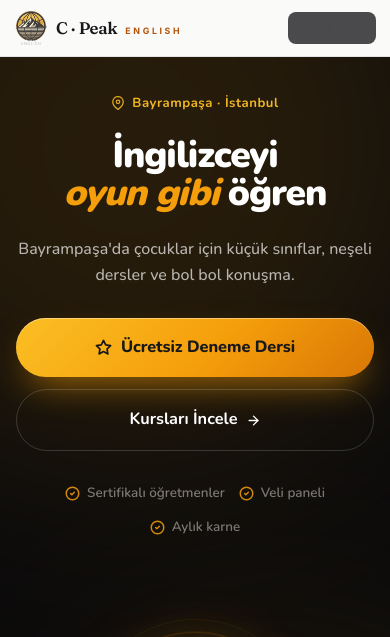
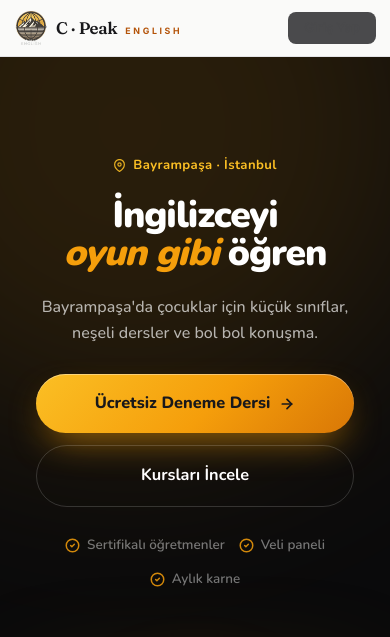
Before and after one commit to salonvestel99-cyber/cpeak-panel, a Flask app: page / in a window 390 px wide. Shown: the top 637 px of the page. Run offline with Flask 3, Linux system fonts and the light colour scheme; some libraries are stand-ins or nearby versions; grey boxes are pictures that could not be loaded.

Commit message:
ui(hero): StudyPilot yapısı + marka renkleri
- 2 kolon hero: sol metin + sağ görsel slotu
- Altında 3 özellik kartı (yaş grupları)
- static/hero-kids.png varsa otomatik gösterilir
- Yoksa amber gradient daire fallback
- Nunito rounded tipografi
- Otomatik yama: hero_study.py

```diff
--- a/templates/index.html
+++ b/templates/index.html
@@ -109,232 +109,307 @@
 </header>
 
 <main class="cpk-main">
-<section class="cpk-hero cpk-hero-clean">
+<section class="cpk-hero cpk-hero-study">
   <link rel="stylesheet"
         href="https://fonts.googleapis.com/css2?family=Nunito:wght@400;500;600;700;800;900&display=swap">
-  <script src="https://unpkg.com/@lottiefiles/lottie-player@latest/dist/lottie-player.js"></script>
 
-  <div class="cpk-hc-bg" aria-hidden="true">
-    <span class="cpk-hc-glow cpk-hc-glow-1"></span>
-    <span class="cpk-hc-glow cpk-hc-glow-2"></span>
+  <div class="cpk-hs-bg" aria-hidden="true">
+    <span class="cpk-hs-glow cpk-hs-glow-1"></span>
+    <span class="cpk-hs-glow cpk-hs-glow-2"></span>
   </div>
 
-  <div class="cpk-hc-inner">
-    <div class="cpk-hc-left">
-      <span class="cpk-hc-eyebrow">
-        <svg viewBox="0 0 24 24" width="14" height="14" fill="none" stroke="currentColor"
-             stroke-width="2.2" stroke-linecap="round" stroke-linejoin="round" aria-hidden="true">
+  <!-- ========== HERO ========== -->
+  <div class="cpk-hs-hero">
+    <div class="cpk-hs-hero-inner">
+
+      <!-- SOL -->
+      <div class="cpk-hs-left">
+        <span class="cpk-hs-eyebrow">
+          <svg viewBox="0 0 24 24" width="13" height="13" fill="none"
+               stroke="currentColor" stroke-width="2.2" stroke-linecap="round"
+               stroke-linejoin="round" aria-hidden="true">
             <path d="M21 10c0 7-9 13-9 13S3 17 3 10a9 9 0 0 1 18 0z"/>
             <circle cx="12" cy="10" r="3"/>
           </svg>
           Bayrampaşa · İstanbul
         </span>
 
-      <h1 class="cpk-hc-title">
+        <h1 class="cpk-hs-title">
           İngilizceyi<br>
           <em>oyun gibi</em> öğren
         </h1>
 
-      <p class="cpk-hc-lead">
+        <p class="cpk-hs-lead">
           Bayrampaşa'da çocuklar için küçük sınıflar,
           neşeli dersler ve bol bol konuşma.
         </p>
 
-      <div class="cpk-hc-cta">
-        <a href="/iletisim" class="cpk-hc-btn">
-          <svg viewBox="0 0 24 24" width="17" height="17" fill="none" stroke="currentColor"
-               stroke-width="2.4" stroke-linecap="round" stroke-linejoin="round" aria-hidden="true">
-            <polygon points="12 2 15.09 8.26 22 9.27 17 14.14 18.18 21.02 12 17.77 5.82 21.02 7 14.14 2 9.27 8.91 8.26 12 2"/>
-          </svg>
-          <span>Ücretsiz Deneme Dersi</span>
-        </a>
-        <a href="/kurslar" class="cpk-hc-btn-ghost">
-          Kursları İncele
-          <svg viewBox="0 0 24 24" width="15" height="15" fill="none" stroke="currentColor"
-               stroke-width="2.2" stroke-linecap="round" stroke-linejoin="round" aria-hidden="true">
+        <div class="cpk-hs-cta">
+          <a href="/iletisim" class="cpk-hs-btn">
+            Ücretsiz Deneme Dersi
+            <svg viewBox="0 0 24 24" width="16" height="16" fill="none"
+                 stroke="currentColor" stroke-width="2.6" stroke-linecap="round"
+                 stroke-linejoin="round" aria-hidden="true">
               <line x1="5" y1="12" x2="19" y2="12"/>
               <polyline points="12 5 19 12 12 19"/>
             </svg>
           </a>
+          <a href="/kurslar" class="cpk-hs-btn-ghost">
+            Kursları İncele
+          </a>
         </div>
 
-      <ul class="cpk-hc-trust">
+        <ul class="cpk-hs-trust">
           <li>
-          <svg viewBox="0 0 24 24" width="15" height="15" fill="none" stroke="currentColor"
-               stroke-width="2.4" stroke-linecap="round" stroke-linejoin="round" aria-hidden="true">
-            <path d="M9 12l2 2 4-4"/>
-            <circle cx="12" cy="12" r="10"/>
+            <svg viewBox="0 0 24 24" width="15" height="15" fill="none"
+                 stroke="currentColor" stroke-width="2.4" stroke-linecap="round"
+                 stroke-linejoin="round" aria-hidden="true">
+              <path d="M9 12l2 2 4-4"/><circle cx="12" cy="12" r="10"/>
             </svg>
             Sertifikalı öğretmenler
           </li>
           <li>
-          <svg viewBox="0 0 24 24" width="15" height="15" fill="none" stroke="currentColor"
-               stroke-width="2.4" stroke-linecap="round" stroke-linejoin="round" aria-hidden="true">
-            <path d="M9 12l2 2 4-4"/>
-            <circle cx="12" cy="12" r="10"/>
+            <svg viewBox="0 0 24 24" width="15" height="15" fill="none"
+                 stroke="currentColor" stroke-width="2.4" stroke-linecap="round"
+                 stroke-linejoin="round" aria-hidden="true">
+              <path d="M9 12l2 2 4-4"/><circle cx="12" cy="12" r="10"/>
             </svg>
             Veli paneli
           </li>
           <li>
-          <svg viewBox="0 0 24 24" width="15" height="15" fill="none" stroke="currentColor"
-               stroke-width="2.4" stroke-linecap="round" stroke-linejoin="round" aria-hidden="true">
-            <path d="M9 12l2 2 4-4"/>
-            <circle cx="12" cy="12" r="10"/>
+            <svg viewBox="0 0 24 24" width="15" height="15" fill="none"
+                 stroke="currentColor" stroke-width="2.4" stroke-linecap="round"
+                 stroke-linejoin="round" aria-hidden="true">
+              <path d="M9 12l2 2 4-4"/><circle cx="12" cy="12" r="10"/>
             </svg>
             Aylık karne
           </li>
         </ul>
       </div>
 
-    <div class="cpk-hc-right">
-      <!-- LOTTIE SLOT: URL'yi buraya koy -->
-      <lottie-player
-        id="cpk-hero-lottie"
-        src=""
-        background="transparent"
-        speed="1"
-        loop
-        autoplay
-        class="cpk-hc-lottie"
-        style="display:none;">
-      </lottie-player>
-
-      <!-- Fallback: Lottie URL yoksa görünen organik orb -->
-      <div class="cpk-hc-orb" id="cpk-hero-orb" aria-hidden="true">
-        <span class="cpk-hc-orb-inner"></span>
-        <span class="cpk-hc-orb-ring cpk-hc-orb-ring-1"></span>
-        <span class="cpk-hc-orb-ring cpk-hc-orb-ring-2"></span>
-        <span class="cpk-hc-orb-dot cpk-hc-orb-dot-1"></span>
-        <span class="cpk-hc-orb-dot cpk-hc-orb-dot-2"></span>
+      <!-- SAĞ: görsel slotu -->
+      <div class="cpk-hs-right" aria-hidden="true">
+        <div class="cpk-hs-scene">
+          <!-- Görsel varsa görünür -->
+          <div class="cpk-hs-img" id="cpk-hs-img"></div>
+          <!-- Fallback daire -->
+          <div class="cpk-hs-circle">
+            <span class="cpk-hs-circle-inner"></span>
+            <span class="cpk-hs-circle-ring cpk-hs-r1"></span>
+            <span class="cpk-hs-circle-ring cpk-hs-r2"></span>
           </div>
         </div>
       </div>
 
+    </div>
+  </div>
+
+  <!-- ========== FEATURE KARTLARI ========== -->
+  <div class="cpk-hs-features">
+    <div class="cpk-hs-features-inner">
+
+      <a href="/kurslar" class="cpk-hs-card">
+        <span class="cpk-hs-card-icon cpk-ic-1">
+          <svg viewBox="0 0 24 24" width="26" height="26" fill="none"
+               stroke="currentColor" stroke-width="2" stroke-linecap="round"
+               stroke-linejoin="round" aria-hidden="true">
+            <path d="M2 3h6a4 4 0 0 1 4 4v14a3 3 0 0 0-3-3H2z"/>
+            <path d="M22 3h-6a4 4 0 0 0-4 4v14a3 3 0 0 1 3-3h7z"/>
+          </svg>
+        </span>
+        <h3 class="cpk-hs-card-title">İlkokul</h3>
+        <p class="cpk-hs-card-desc">
+          Oyunlarla, şarkılarla, hikayelerle İngilizceye ilk adım.
+        </p>
+        <span class="cpk-hs-card-more">
+          Detay
+          <svg viewBox="0 0 24 24" width="13" height="13" fill="none"
+               stroke="currentColor" stroke-width="2.6" stroke-linecap="round"
+               stroke-linejoin="round" aria-hidden="true">
+            <line x1="5" y1="12" x2="19" y2="12"/>
+            <polyline points="12 5 19 12 12 19"/>
+          </svg>
+        </span>
+      </a>
+
+      <a href="/kurslar" class="cpk-hs-card">
+        <span class="cpk-hs-card-icon cpk-ic-2">
+          <svg viewBox="0 0 24 24" width="26" height="26" fill="none"
+               stroke="currentColor" stroke-width="2" stroke-linecap="round"
+               stroke-linejoin="round" aria-hidden="true">
+            <path d="M12 2l3 7h7l-5.5 4.5L18 21l-6-3.5L6 21l1.5-7.5L2 9h7z"/>
+          </svg>
+        </span>
+        <h3 class="cpk-hs-card-title">Ortaokul</h3>
+        <p class="cpk-hs-card-desc">
+          Konuşma odaklı dersler, düzenli seviye takibi, sınav hazırlığı.
+        </p>
+        <span class="cpk-hs-card-more">
+          Detay
+          <svg viewBox="0 0 24 24" width="13" height="13" fill="none"
+               stroke="currentColor" stroke-width="2.6" stroke-linecap="round"
+               stroke-linejoin="round" aria-hidden="true">
+            <line x1="5" y1="12" x2="19" y2="12"/>
+            <polyline points="12 5 19 12 12 19"/>
+          </svg>
+        </span>
+      </a>
+
+      <a href="/kurslar" class="cpk-hs-card">
+        <span class="cpk-hs-card-icon cpk-ic-3">
+          <svg viewBox="0 0 24 24" width="26" height="26" fill="none"
+               stroke="currentColor" stroke-width="2" stroke-linecap="round"
+               stroke-linejoin="round" aria-hidden="true">
+            <path d="M22 10v6M2 10l10-5 10 5-10 5z"/>
+            <path d="M6 12v5c3 3 9 3 12 0v-5"/>
+          </svg>
+        </span>
+        <h3 class="cpk-hs-card-title">YKS Hazırlık</h3>
+        <p class="cpk-hs-card-desc">
+          Yoğun program, deneme analizi ve birebir takip.
+        </p>
+        <span class="cpk-hs-card-more">
+          Detay
+          <svg viewBox="0 0 24 24" width="13" height="13" fill="none"
+               stroke="currentColor" stroke-width="2.6" stroke-linecap="round"
+               stroke-linejoin="round" aria-hidden="true">
+            <line x1="5" y1="12" x2="19" y2="12"/>
+            <polyline points="12 5 19 12 12 19"/>
+          </svg>
+        </span>
+      </a>
+
+    </div>
+  </div>
+
   <script>
-  (function () {
-    var player = document.getElementById("cpk-hero-lottie");
-    var orb = document.getElementById("cpk-hero-orb");
-    if (!player || !orb) return;
-    var src = player.getAttribute("src");
-    if (src && src.length > 5) {
-      player.style.display = "block";
-      orb.style.display = "none";
-    }
+  (function(){
+    var img = document.getElementById("cpk-hs-img");
+    if (!img) return;
+    var test = new Image();
+    test.onload = function(){
+      img.style.backgroundImage = 'url("/static/hero-kids.png")';
+      img.style.opacity = "1";
+    };
+    test.onerror = function(){ /* görsel yok → fallback kalır */ };
+    test.src = "/static/hero-kids.png";
   })();
   </script>
 
-  <style id="cpk-hero-clean-style">
-.cpk-hero-clean {
-  --hc-bg: #0a0a0b;
-  --hc-ink: #ffffff;
-  --hc-ink-2: rgba(255,255,255,.68);
-  --hc-ink-3: rgba(255,255,255,.44);
-  --hc-amber: #f59e0b;
-  --hc-amber-2: #fbbf24;
+  <style id="cpk-hero-study-style">
+/* ============================================================
+   C-Peak · Hero Study — marka renkleri
+   ============================================================ */
+.cpk-hero-study {
+  --hs-bg: #0a0a0b;
+  --hs-ink: #ffffff;
+  --hs-ink-2: rgba(255,255,255,.68);
+  --hs-ink-3: rgba(255,255,255,.44);
+  --hs-amber: #f59e0b;
+  --hs-amber-2: #fbbf24;
+  --hs-line: rgba(255,255,255,.07);
 
   position: relative;
   overflow: hidden;
-  background: var(--hc-bg);
-  padding: 110px 32px 120px;
+  background: var(--hs-bg);
+  font-family: 'Nunito', system-ui, -apple-system, 'Segoe UI', sans-serif;
   isolation: isolate;
-  font-family: 'Nunito', system-ui, -apple-system, 'Segoe UI', sans-serif;
 }
 
-/* --- Arka plan glow --- */
-.cpk-hc-bg {
-  position: absolute;
-  inset: 0;
-  pointer-events: none;
-  z-index: 0;
+/* --- Arka plan --- */
+.cpk-hs-bg {
+  position: absolute; inset: 0;
+  pointer-events: none; z-index: 0;
 }
-.cpk-hc-glow {
+.cpk-hs-glow {
   position: absolute;
   border-radius: 50%;
   filter: blur(110px);
   pointer-events: none;
 }
-.cpk-hc-glow-1 {
+.cpk-hs-glow-1 {
   width: 620px; height: 620px;
   background: #f59e0b;
-  top: -220px; left: -180px;
-  opacity: .12;
+  top: -240px; left: -180px;
+  opacity: .13;
 }
-.cpk-hc-glow-2 {
-  width: 500px; height: 500px;
+.cpk-hs-glow-2 {
+  width: 480px; height: 480px;
   background: #f59e0b;
-  bottom: -200px; right: -140px;
-  opacity: .08;
+  top: 40%; right: -160px;
+  opacity: .09;
 }
 
-/* --- Grid --- */
-.cpk-hc-inner {
+/* ============================================================
+   HERO
+   ============================================================ */
+.cpk-hs-hero {
   position: relative;
   z-index: 1;
+  padding: 90px 32px 70px;
+}
+.cpk-hs-hero-inner {
   max-width: 1200px;
   margin: 0 auto;
   display: grid;
-  grid-template-columns: 1.1fr 0.9fr;
-  gap: 80px;
+  grid-template-columns: 1.05fr 1fr;
+  gap: 60px;
   align-items: center;
 }
 
-/* ============================================================
-   SOL
-   ============================================================ */
-.cpk-hc-left {
+/* --- SOL --- */
+.cpk-hs-left {
   display: flex;
   flex-direction: column;
   align-items: flex-start;
-  max-width: 600px;
+  max-width: 580px;
 }
 
-.cpk-hc-eyebrow {
+.cpk-hs-eyebrow {
   display: inline-flex;
   align-items: center;
   gap: 7px;
   font-size: .82rem;
   font-weight: 700;
-  letter-spacing: .04em;
-  color: var(--hc-amber-2);
-  margin-bottom: 24px;
-  opacity: .95;
+  letter-spacing: .03em;
+  color: var(--hs-amber-2);
+  margin-bottom: 22px;
 }
-.cpk-hc-eyebrow svg { flex-shrink: 0; opacity: .9; }
+.cpk-hs-eyebrow svg { opacity: .9; flex-shrink: 0; }
 
-.cpk-hc-title {
+.cpk-hs-title {
   font-family: 'Nunito', sans-serif;
   font-size: clamp(2.6rem, 5.6vw, 4.4rem);
   font-weight: 900;
   line-height: 1.02;
   letter-spacing: -0.03em;
-  color: var(--hc-ink);
-  margin: 0 0 24px;
+  color: var(--hs-ink);
+  margin: 0 0 22px;
 }
-.cpk-hc-title em {
+.cpk-hs-title em {
   font-style: italic;
   font-weight: 900;
-  color: var(--hc-amber);
+  color: var(--hs-amber);
 }
 
-.cpk-hc-lead {
+.cpk-hs-lead {
   font-family: 'Nunito', sans-serif;
-  font-size: 1.12rem;
+  font-size: 1.1rem;
   font-weight: 500;
   line-height: 1.6;
-  color: var(--hc-ink-2);
-  margin: 0 0 36px;
+  color: var(--hs-ink-2);
+  margin: 0 0 34px;
   max-width: 480px;
 }
 
-/* --- CTA --- */
-.cpk-hc-cta {
+.cpk-hs-cta {
   display: flex;
   gap: 12px;
   flex-wrap: wrap;
-  margin-bottom: 38px;
+  margin-bottom: 34px;
 }
 
-.cpk-hc-btn {
+.cpk-hs-btn {
   display: inline-flex;
   align-items: center;
   gap: 9px;
@@ -345,7 +420,6 @@
   font-family: 'Nunito', sans-serif;
   font-size: 1.02rem;
   font-weight: 800;
-  letter-spacing: -0.005em;
   text-decoration: none;
   box-shadow:
     0 16px 36px -12px rgba(245,158,11,.7),
@@ -355,7 +429,7 @@
               box-shadow .2s ease;
   -webkit-tap-highlight-color: transparent;
 }
-.cpk-hc-btn:hover, .cpk-hc-btn:focus-visible {
+.cpk-hs-btn:hover, .cpk-hs-btn:focus-visible {
   transform: translateY(-2px);
   box-shadow:
     0 22px 44px -12px rgba(245,158,11,.9),
@@ -363,18 +437,16 @@
     inset 0 1px 0 rgba(255,255,255,.5);
   outline: none;
 }
-.cpk-hc-btn:active { transform: translateY(0); }
-.cpk-hc-btn svg { flex-shrink: 0; }
+.cpk-hs-btn:active { transform: translateY(0); }
 
-.cpk-hc-btn-ghost {
+.cpk-hs-btn-ghost {
   display: inline-flex;
   align-items: center;
-  gap: 8px;
   padding: 17px 26px;
   border-radius: 999px;
   background: transparent;
   border: 1.5px solid rgba(255,255,255,.16);
-  color: var(--hc-ink);
+  color: var(--hs-ink);
   font-family: 'Nunito', sans-serif;
   font-size: 1.02rem;
   font-weight: 700;
@@ -382,208 +454,285 @@
   transition: background .2s ease, border-color .2s ease, transform .2s ease;
   -webkit-tap-highlight-color: transparent;
 }
-.cpk-hc-btn-ghost:hover,
-.cpk-hc-btn-ghost:focus-visible {
+.cpk-hs-btn-ghost:hover,
+.cpk-hs-btn-ghost:focus-visible {
   background: rgba(255,255,255,.05);
   border-color: rgba(245,158,11,.55);
   transform: translateY(-2px);
   outline: none;
 }
-.cpk-hc-btn-ghost svg {
-  transition: transform .2s ease;
-}
-.cpk-hc-btn-ghost:hover svg { transform: translateX(3px); }
 
-/* --- Trust satırı --- */
-.cpk-hc-trust {
-  list-style: none;
-  padding: 0;
-  margin: 0;
-  display: flex;
-  flex-wrap: wrap;
-  gap: 22px;
+.cpk-hs-trust {
+  list-style: none; padding: 0; margin: 0;
+  display: flex; flex-wrap: wrap; gap: 22px;
   font-family: 'Nunito', sans-serif;
   font-size: .9rem;
   font-weight: 600;
-  color: var(--hc-ink-3);
+  color: var(--hs-ink-3);
 }
-.cpk-hc-trust li {
+.cpk-hs-trust li {
   display: inline-flex;
   align-items: center;
   gap: 7px;
 }
-.cpk-hc-trust svg {
-  color: var(--hc-amber);
+.cpk-hs-trust svg {
+  color: var(--hs-amber);
   flex-shrink: 0;
   opacity: .85;
 }
 
-/* ============================================================
-   SAĞ — Lottie / Orb
-   ============================================================ */
-.cpk-hc-right {
+/* --- SAĞ sahne --- */
+.cpk-hs-right {
   position: relative;
   display: flex;
   align-items: center;
   justify-content: center;
-  min-height: 460px;
+  min-height: 500px;
 }
 
-.cpk-hc-lottie {
-  width: 100%;
-  max-width: 480px;
-  height: auto;
-  aspect-ratio: 1 / 1;
-}
-
-/* --- Fallback: organik orb --- */
-.cpk-hc-orb {
+.cpk-hs-scene {
   position: relative;
   width: 100%;
-  max-width: 460px;
+  max-width: 500px;
   aspect-ratio: 1 / 1;
   display: flex;
   align-items: center;
   justify-content: center;
 }
 
-.cpk-hc-orb-inner {
+/* Görsel slotu (varsa gösterilir) */
+.cpk-hs-img {
+  position: absolute;
+  inset: 0;
+  background-size: contain;
+  background-repeat: no-repeat;
+  background-position: center;
+  opacity: 0;
+  transition: opacity .4s ease;
+  z-index: 3;
+  filter: drop-shadow(0 30px 60px rgba(245,158,11,.25));
+}
+
+/* Fallback: amber daire */
+.cpk-hs-circle {
+  position: relative;
+  width: 72%;
+  aspect-ratio: 1 / 1;
+  display: flex;
+  align-items: center;
+  justify-content: center;
+  z-index: 1;
+}
+
+.cpk-hs-circle-inner {
   position: absolute;
   top: 50%; left: 50%;
-  width: 55%;
-  height: 55%;
+  width: 100%; height: 100%;
   transform: translate(-50%,-50%);
   border-radius: 50%;
   background:
     radial-gradient(circle at 35% 30%,
-      rgba(255,220,140,.85) 0%,
-      rgba(245,158,11,.6) 40%,
-      rgba(217,119,6,.35) 70%,
+      rgba(255,220,140,.9) 0%,
+      rgba(245,158,11,.55) 40%,
+      rgba(217,119,6,.25) 72%,
       rgba(217,119,6,0) 100%);
-  filter: blur(2px);
-  animation: cpk-hc-breathe 4.5s ease-in-out infinite;
+  filter: blur(1px);
+  animation: cpk-hs-breathe 5s ease-in-out infinite;
   box-shadow:
-    0 40px 90px -20px rgba(245,158,11,.55),
-    0 0 60px rgba(245,158,11,.35);
+    0 40px 90px -20px rgba(245,158,11,.5),
+    0 0 60px rgba(245,158,11,.3);
 }
 
-.cpk-hc-orb-ring {
+.cpk-hs-circle-ring {
   position: absolute;
   top: 50%; left: 50%;
   border-radius: 50%;
   border: 1px solid rgba(245,158,11,.28);
   transform: translate(-50%,-50%);
-  animation: cpk-hc-pulse 4.5s ease-out infinite;
+  animation: cpk-hs-pulse 5s ease-out infinite;
 }
-.cpk-hc-orb-ring-1 {
-  width: 70%; height: 70%;
+.cpk-hs-r1 {
+  width: 100%; height: 100%;
   animation-delay: 0s;
 }
-.cpk-hc-orb-ring-2 {
-  width: 90%; height: 90%;
-  animation-delay: 1.5s;
+.cpk-hs-r2 {
+  width: 125%; height: 125%;
+  animation-delay: 1.8s;
   opacity: .5;
 }
 
-.cpk-hc-orb-dot {
-  position: absolute;
-  border-radius: 50%;
-  background: #fbbf24;
-  box-shadow: 0 0 20px rgba(245,158,11,.6);
-  animation: cpk-hc-float 6s ease-in-out infinite;
-}
-.cpk-hc-orb-dot-1 {
-  width: 10px; height: 10px;
-  top: 20%; right: 18%;
-  animation-delay: 0s;
-}
-.cpk-hc-orb-dot-2 {
-  width: 7px; height: 7px;
-  bottom: 26%; left: 15%;
-  animation-delay: 2.5s;
-  opacity: .8;
-}
-
-@keyframes cpk-hc-breathe {
+@keyframes cpk-hs-breathe {
   0%, 100% { transform: translate(-50%,-50%) scale(1); }
   50%      { transform: translate(-50%,-50%) scale(1.06); }
 }
-
-@keyframes cpk-hc-pulse {
+@keyframes cpk-hs-pulse {
   0%   { transform: translate(-50%,-50%) scale(.85); opacity: 0; }
   50%  { opacity: .8; }
   100% { transform: translate(-50%,-50%) scale(1.15); opacity: 0; }
 }
 
-@keyframes cpk-hc-float {
-  0%, 100% { translate: 0 0; }
-  50%      { translate: 0 -12px; }
+/* ============================================================
+   FEATURE KARTLARI
+   ============================================================ */
+.cpk-hs-features {
+  position: relative;
+  z-index: 1;
+  padding: 20px 32px 100px;
+}
+.cpk-hs-features-inner {
+  max-width: 1200px;
+  margin: 0 auto;
+  display: grid;
+  grid-template-columns: repeat(3, 1fr);
+  gap: 20px;
+}
+
+.cpk-hs-card {
+  display: flex;
+  flex-direction: column;
+  gap: 16px;
+  padding: 32px 28px 28px;
+  border-radius: 22px;
+  background: linear-gradient(180deg,
+    rgba(255,255,255,.045),
+    rgba(255,255,255,.015));
+  border: 1px solid rgba(255,255,255,.07);
+  text-decoration: none;
+  color: inherit;
+  transition: transform .25s cubic-bezier(.22,.9,.28,1),
+              border-color .25s ease,
+              background .25s ease;
+  -webkit-tap-highlight-color: transparent;
+}
+.cpk-hs-card:hover,
+.cpk-hs-card:focus-visible {
+  transform: translateY(-4px);
+  border-color: rgba(245,158,11,.4);
+  background: linear-gradient(180deg,
+    rgba(245,158,11,.06),
+    rgba(245,158,11,.015));
+  outline: none;
+}
+
+.cpk-hs-card-icon {
+  display: inline-flex;
+  align-items: center;
+  justify-content: center;
+  width: 54px; height: 54px;
+  border-radius: 16px;
+  background: rgba(245,158,11,.12);
+  border: 1px solid rgba(245,158,11,.24);
+  color: var(--hs-amber);
+  margin-bottom: 4px;
+  transition: background .25s ease, color .25s ease, transform .25s ease;
+}
+.cpk-hs-card:hover .cpk-hs-card-icon {
+  background: var(--hs-amber);
+  color: #18181b;
+  transform: scale(1.05);
+}
+
+.cpk-ic-1 { /* aynı stil, ileride farklılaştırılabilir */ }
+.cpk-ic-2 { }
+.cpk-ic-3 { }
+
+.cpk-hs-card-title {
+  font-family: 'Nunito', sans-serif;
+  font-size: 1.4rem;
+  font-weight: 800;
+  letter-spacing: -0.015em;
+  color: var(--hs-ink);
+  margin: 0;
+}
+
+.cpk-hs-card-desc {
+  font-family: 'Nunito', sans-serif;
+  font-size: .98rem;
+  font-weight: 500;
+  line-height: 1.55;
+  color: var(--hs-ink-2);
+  margin: 0 0 8px;
+}
+
+.cpk-hs-card-more {
+  display: inline-flex;
+  align-items: center;
+  gap: 6px;
+  font-family: 'Nunito', sans-serif;
+  font-size: .9rem;
+  font-weight: 700;
+  color: var(--hs-amber);
+  margin-top: auto;
+  letter-spacing: .005em;
+}
+.cpk-hs-card-more svg {
+  transition: transform .2s ease;
+}
+.cpk-hs-card:hover .cpk-hs-card-more svg {
+  transform: translateX(3px);
 }
 
 /* ============================================================
    RESPONSIVE
    ============================================================ */
 @media (max-width: 1000px) {
-  .cpk-hc-inner {
+  .cpk-hs-hero-inner {
     grid-template-columns: 1fr;
-    gap: 56px;
+    gap: 48px;
     text-align: center;
   }
-  .cpk-hc-left {
+  .cpk-hs-left {
     max-width: 100%;
     align-items: center;
     text-align: center;
   }
-  .cpk-hc-lead { margin-left: auto; margin-right: auto; }
-  .cpk-hc-cta { justify-content: center; }
-  .cpk-hc-trust { justify-content: center; }
-  .cpk-hc-right {
-    min-height: 340px;
-    order: 2;
+  .cpk-hs-lead { margin-left: auto; margin-right: auto; }
+  .cpk-hs-cta { justify-content: center; }
+  .cpk-hs-trust { justify-content: center; }
+  .cpk-hs-right { min-height: 380px; order: 2; }
+  .cpk-hs-scene { max-width: 400px; }
+
+  .cpk-hs-features-inner {
+    grid-template-columns: 1fr;
+    gap: 14px;
   }
-  .cpk-hc-orb,
-  .cpk-hc-lottie { max-width: 340px; }
 }
 
 @media (max-width: 640px) {
-  .cpk-hero-clean {
-    padding: 68px 20px 76px;
-  }
-  .cpk-hc-title {
-    font-size: clamp(2.1rem, 9.5vw, 3rem);
-  }
-  .cpk-hc-lead {
-    font-size: 1rem;
-    margin-bottom: 30px;
-  }
-  .cpk-hc-cta {
+  .cpk-hs-hero { padding: 62px 20px 48px; }
+  .cpk-hs-features { padding: 20px 20px 72px; }
+
+  .cpk-hs-title { font-size: clamp(2.1rem, 9.5vw, 3rem); }
+  .cpk-hs-lead { font-size: 1rem; margin-bottom: 28px; }
+  .cpk-hs-cta {
     width: 100%;
     flex-direction: column;
-    margin-bottom: 32px;
+    margin-bottom: 28px;
   }
-  .cpk-hc-btn,
-  .cpk-hc-btn-ghost {
+  .cpk-hs-btn,
+  .cpk-hs-btn-ghost {
     width: 100%;
     justify-content: center;
   }
-  .cpk-hc-trust {
-    gap: 14px;
-    font-size: .84rem;
-  }
-  .cpk-hc-right { min-height: 280px; }
-  .cpk-hc-orb,
-  .cpk-hc-lottie { max-width: 280px; }
+  .cpk-hs-trust { gap: 14px; font-size: .84rem; }
+  .cpk-hs-right { min-height: 300px; }
+  .cpk-hs-scene { max-width: 320px; }
+
+  .cpk-hs-card { padding: 26px 22px 24px; }
+  .cpk-hs-card-icon { width: 48px; height: 48px; }
+  .cpk-hs-card-title { font-size: 1.25rem; }
 }
 
 @media (prefers-reduced-motion: reduce) {
-  .cpk-hc-orb-inner,
-  .cpk-hc-orb-ring,
-  .cpk-hc-orb-dot {
+  .cpk-hs-circle-inner,
+  .cpk-hs-circle-ring {
     animation: none;
   }
 }
   </style>
 </section>
+
+
 
 
 
```
Lines whose indentation alone changed are shown as unchanged.
